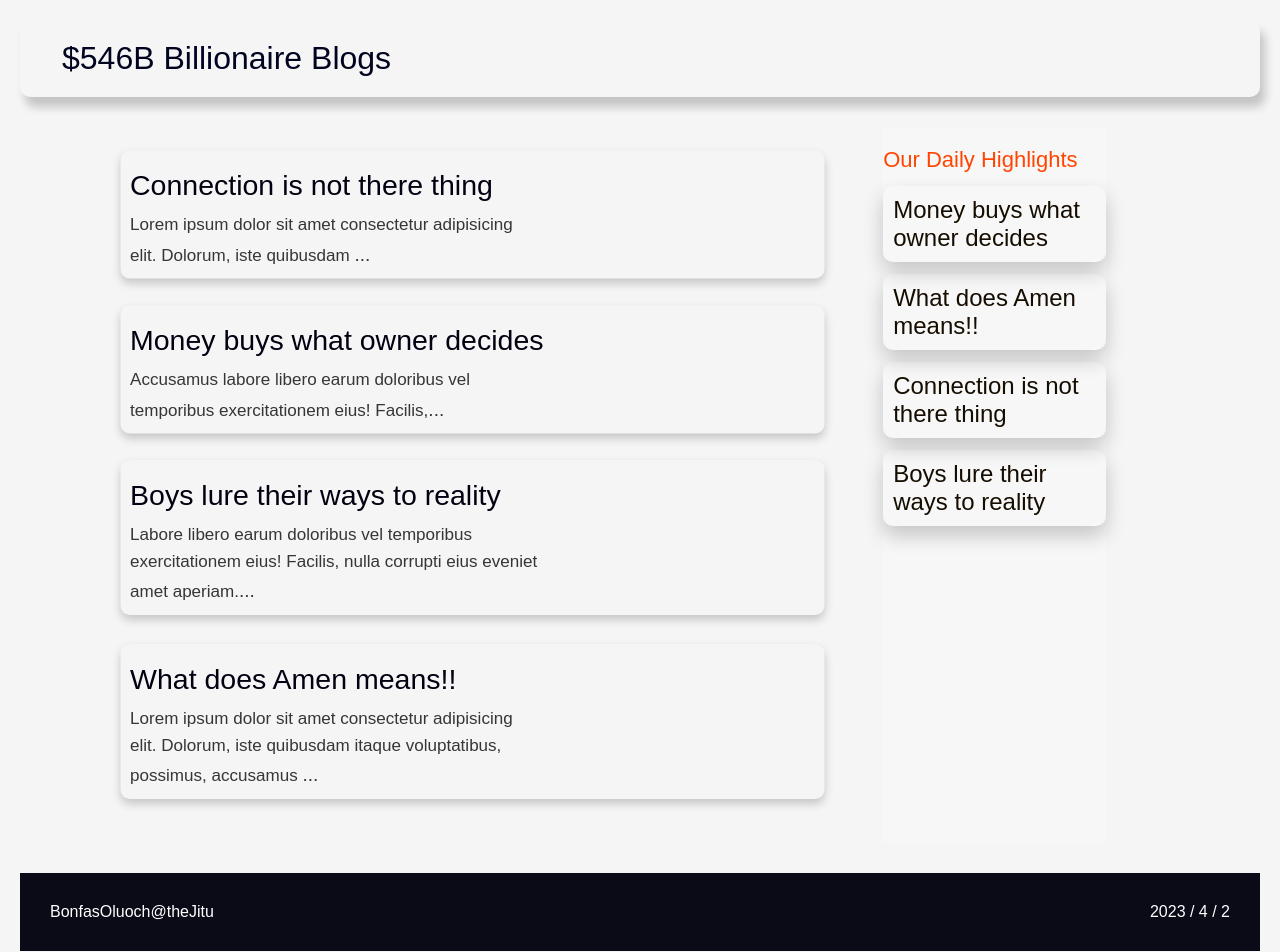
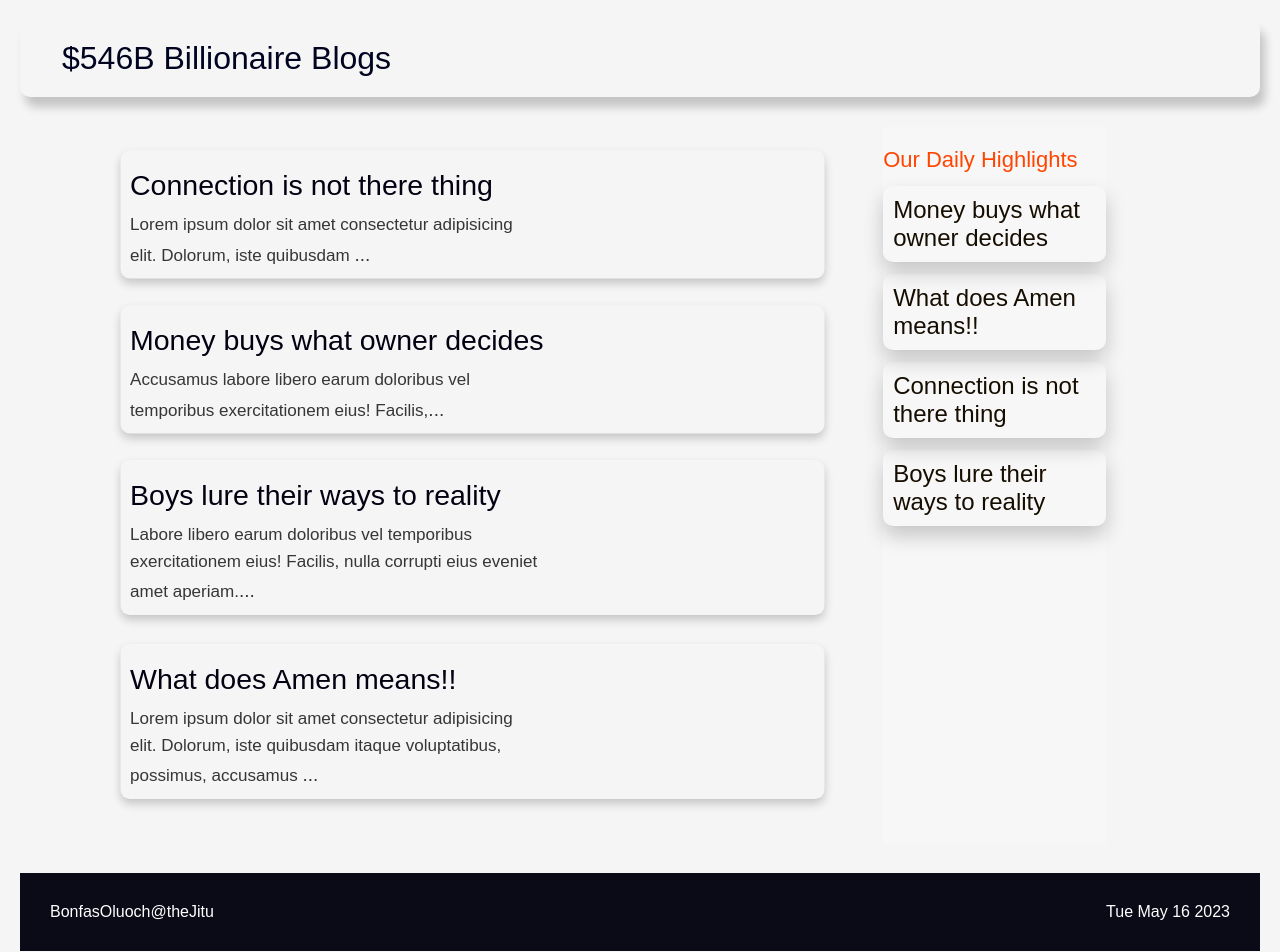
Before and after one commit to Bonfas-68/reactblog, a React (Vite) app: page / in a window 1280 px wide. Shown: the top 952 px of the page. Built offline with nearby package versions, Linux system fonts and the light colour scheme.

Commit message:
Update date functionalty

```diff
--- a/src/App.jsx
+++ b/src/App.jsx
@@ -5,12 +5,9 @@ import Highlights from './highlights';
 const App = ({appLogo}) =>{
 
   const date = new Date();
-  const day = date.getDay()
-  const year = date.getFullYear()
-  const month = date.getMonth()
-  const myDate = `${year} / ${month} / ${day}`;
-  console.log(`${year} / ${month} / ${day}`)
-  console.log(myDate)
+let text = date.toString();
+const myDate = text.slice(0, 15);
+
   return(
     <main className='app-content'>
       <div className="logo"><h1>{appLogo} Billionaire Blogs</h1></div>
```
